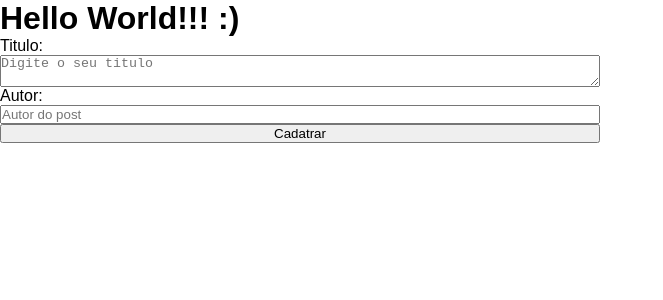
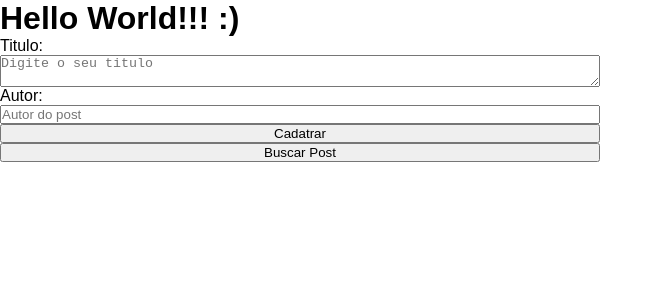
Before and after one commit to ElvesAguiar/firebase-lesson, a React (Create React App) app: page / in a window 1280 px wide. Shown: the top 300 px of the page, without its empty margins (0-663 px from the left). Built offline with nearby package versions, Linux system fonts and the light colour scheme.

Commit message:
feat: search post button but only teste....

```diff
--- a/src/App.js
+++ b/src/App.js
@@ -37,6 +37,9 @@ function App() {
 
   }
 
+  async function bucarPost(){
+    alert("teste");
+  }
 
 
   return (
@@ -60,6 +63,7 @@ function App() {
         />
 
         <button onClick={handleAdd}>Cadatrar</button>
+        <button onClick={bucarPost}>Buscar Post</button>
       </div>
     </div>
   );
```
